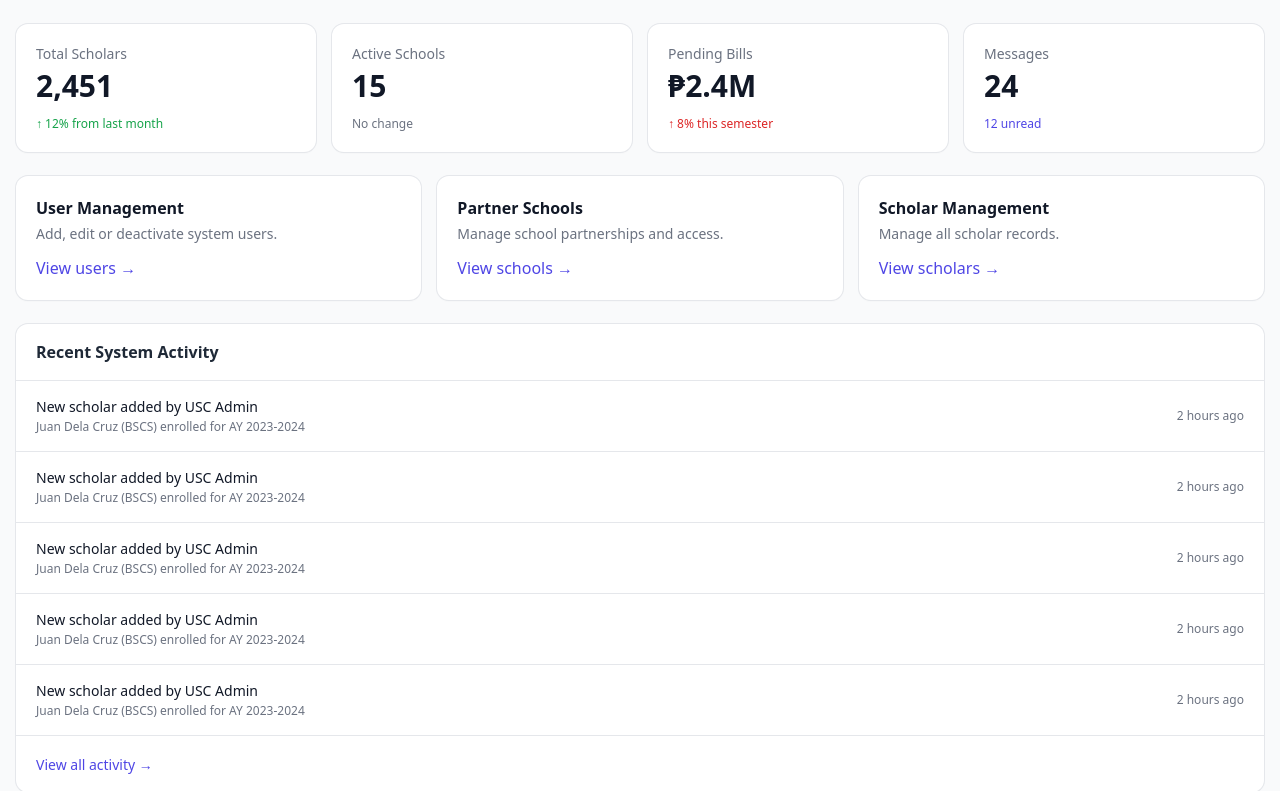
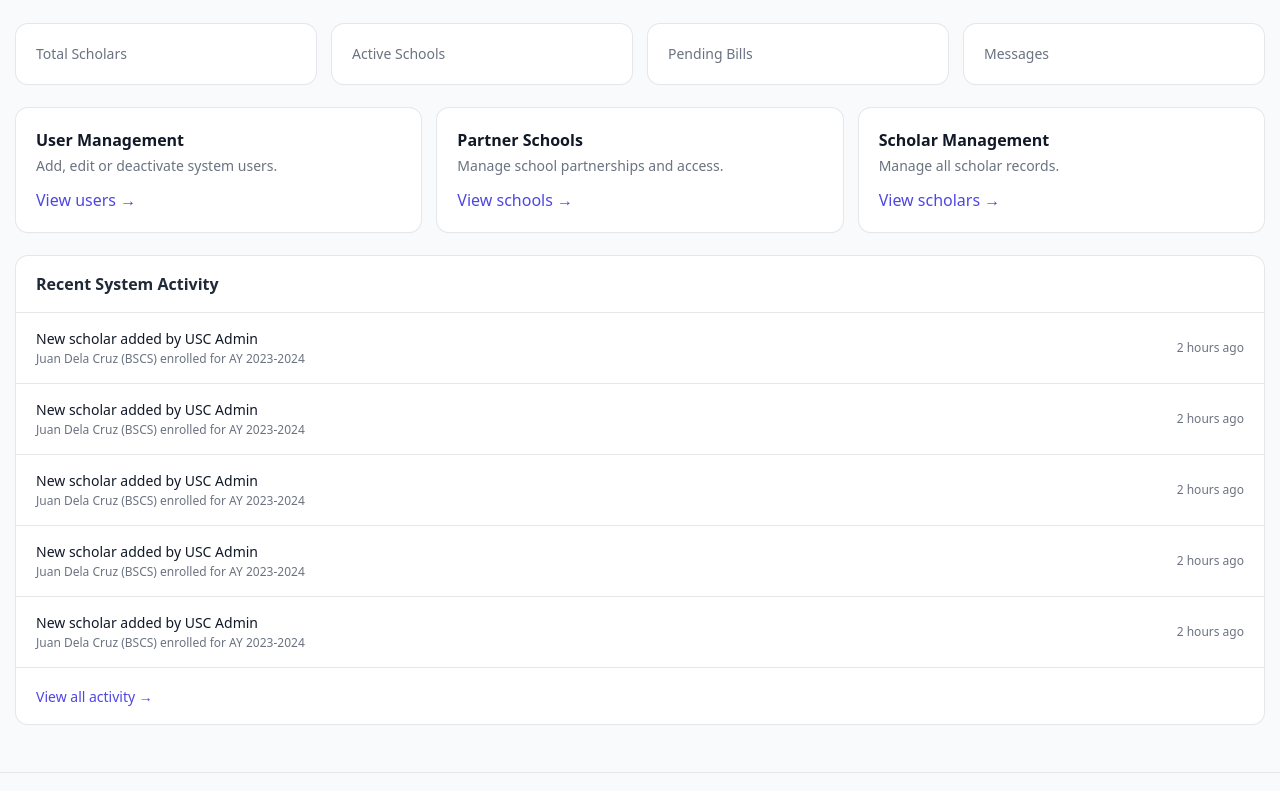
Before and after one commit to wilmarcabigas/Cebu-ScholarHub, a CodeIgniter 4 app: the page made by Cebu_ScholarHub/app/Views/dashboard/admin.php in a window 1280 px wide. Shown: the part 144-935 px from the top of the page. Run offline with PHP 8.4 and a stand-in for CodeIgniter, Linux system fonts and the light colour scheme; the template is opened without the code that fills it, so the values that code supplies are empty; some libraries are stand-ins or nearby versions.

Commit message:
fix: Comment out statistics display in admin dashboard for cleaner UI

```diff
--- a/Cebu_ScholarHub/app/Views/dashboard/admin.php
+++ b/Cebu_ScholarHub/app/Views/dashboard/admin.php
@@ -24,26 +24,26 @@
     <div class="grid gap-4 sm:grid-cols-2 lg:grid-cols-4">
         <div class="bg-white rounded-xl shadow-sm ring-1 ring-gray-200 p-5">
             <div class="text-sm font-medium text-gray-500">Total Scholars</div>
-            <div class="mt-1 text-3xl font-semibold text-gray-900">2,451</div>
-            <div class="mt-3 text-xs text-green-600">↑ 12% from last month</div>
+            <!--<div class="mt-1 text-3xl font-semibold text-gray-900">2,451</div>
+            <div class="mt-3 text-xs text-green-600">↑ 12% from last month</div>-->
         </div>
 
         <div class="bg-white rounded-xl shadow-sm ring-1 ring-gray-200 p-5">
             <div class="text-sm font-medium text-gray-500">Active Schools</div>
-            <div class="mt-1 text-3xl font-semibold text-gray-900">15</div>
-            <div class="mt-3 text-xs text-gray-500">No change</div>
+        <!--    <div class="mt-1 text-3xl font-semibold text-gray-900">15</div>
+            <div class="mt-3 text-xs text-gray-500">No change</div> -->
         </div>
 
         <div class="bg-white rounded-xl shadow-sm ring-1 ring-gray-200 p-5">
             <div class="text-sm font-medium text-gray-500">Pending Bills</div>
-            <div class="mt-1 text-3xl font-semibold text-gray-900">₱2.4M</div>
-            <div class="mt-3 text-xs text-red-600">↑ 8% this semester</div>
+        <!--    <div class="mt-1 text-3xl font-semibold text-gray-900">₱2.4M</div>
+            <div class="mt-3 text-xs text-red-600">↑ 8% this semester</div> -->
         </div>
 
         <div class="bg-white rounded-xl shadow-sm ring-1 ring-gray-200 p-5">
             <div class="text-sm font-medium text-gray-500">Messages</div>
-            <div class="mt-1 text-3xl font-semibold text-gray-900">24</div>
-            <div class="mt-3 text-xs text-indigo-600">12 unread</div>
+        <!--    <div class="mt-1 text-3xl font-semibold text-gray-900">24</div>
+            <div class="mt-3 text-xs text-indigo-600">12 unread</div> -->
         </div>
     </div>
 
```
